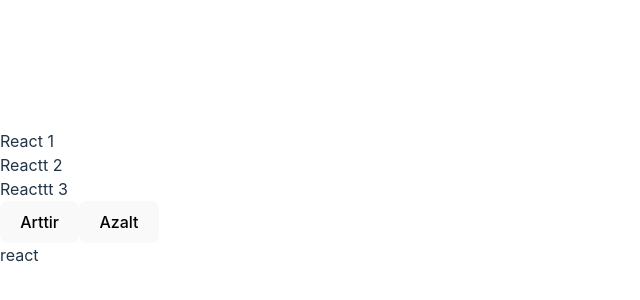
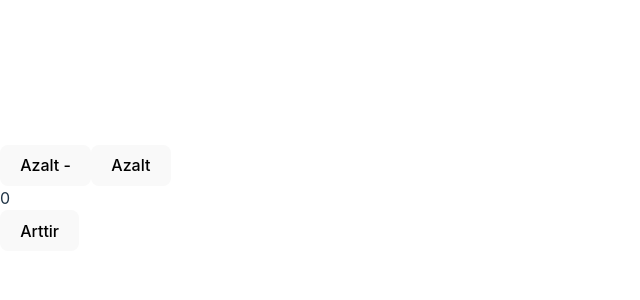
Before and after one commit to enversaglam/React-Bootcamp-Brknt, a React (Vite) app: page / in a window 1280 px wide. Shown: the part 202-502 px from the top of the page, without its empty margins (0-640 px from the left). Built offline with nearby package versions, Linux system fonts and the light colour scheme.

Commit message:
useState const arttir azalt

```diff
--- a/src/App.jsx
+++ b/src/App.jsx
@@ -11,24 +11,21 @@
   // const [count, setCount] = useState(0)
   //props - kavrami
   //let name ="react"
-  const [name, setName] =useState("react")
+  const [count, setCount] =useState(0)
   //const [degisken, degiskeni setlemek istedigin fonksiyon]
 
-  const clickFunc = () => {
-    console.log("click islemi yapildi...")
-    setName("react degisti ...")
+  const decrement = () => {
+    if(count <= 0) return
+    setCount(count -1)
+    //setCount(prev => prev -1)
   }
 
   return (
     <>
-    <Text number={"1"} name={"React"}/>
-    <Text number={"2"} name={"Reactt"}/>
-    <Text number={"3"} name={"Reacttt"}/>
-    <Button name={"Arttir"}/>
-    <Button name={"Azalt"}/>
-    <div onClick={clickFunc}>
-      {name}
-    </div>
+      <Button name={"Azalt -"} onClick={() => setCount(count - 1)}/>
+      <button onClick={decrement}>Azalt</button>
+      <div>{count}</div>
+      <button onClick={() => setCount(count + 1)}>Arttir</button>
     </>
       /* <div>
         <a href="https://vite.dev" target="_blank">
--- a/src/components/Button.jsx
+++ b/src/components/Button.jsx
@@ -1,8 +1,8 @@
 // import React from 'react'
 
-const Button = ({name}) => {
+const Button = ({name, onClick}) => {
   return (
-    <button>{name}</button>
+    <button onClick={onClick}>{name}</button>
   )
 }
 
```
